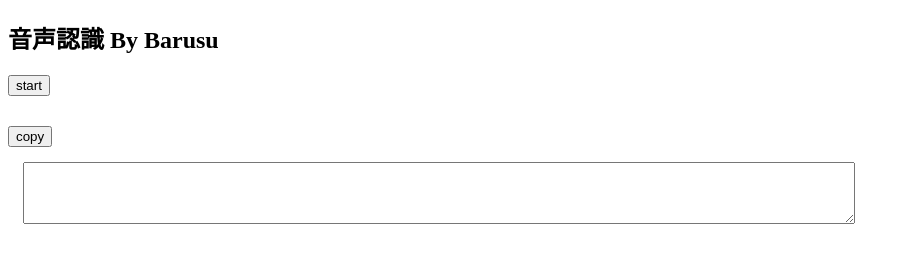
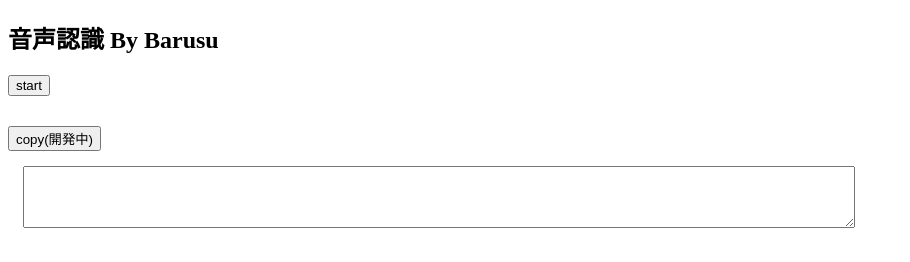
Before and after one commit to Pleiades-lab/Voice_tr_txt, a plain HTML site: page Index.html in a window 1280 px wide. Shown: the whole page, without its empty margins (0-910 px from the left). Drawn offline with Linux system fonts and the light colour scheme.

Commit message:
Update Index.html

```diff
--- a/Index.html
+++ b/Index.html
@@ -12,7 +12,7 @@
     <div id="content" Style="Width:400px;padding:15px;"></div>
     <div id="inputArea" Style="Width:400px;padding:15px;"></div>
     </div>
-    <button id="btnCopy">copy</button>
+    <button id="btnCopy">copy(開発中)</button>
     <div id="inputTextArea" Style="Width:800px;padding:15px;">
     <textarea id="area" Style="Width:800px;padding:15px;"></textarea>
     </div>
```
